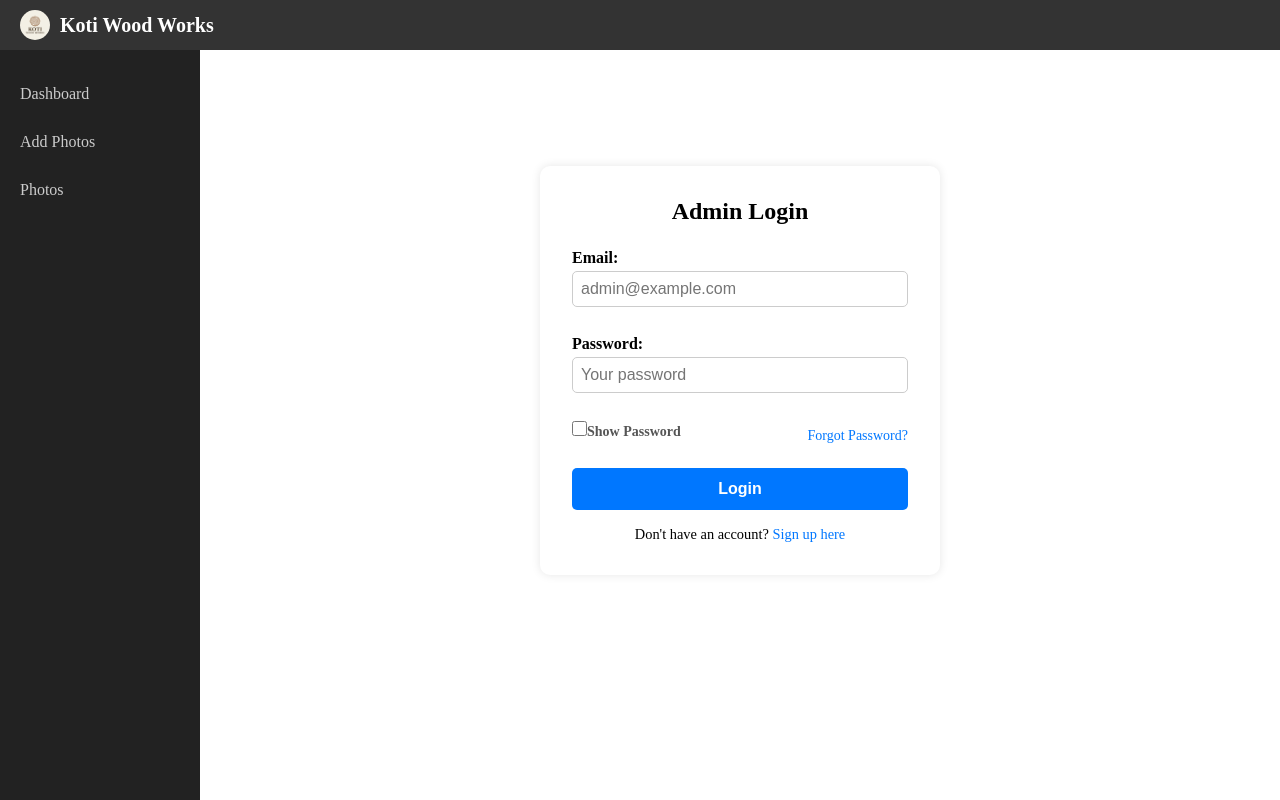
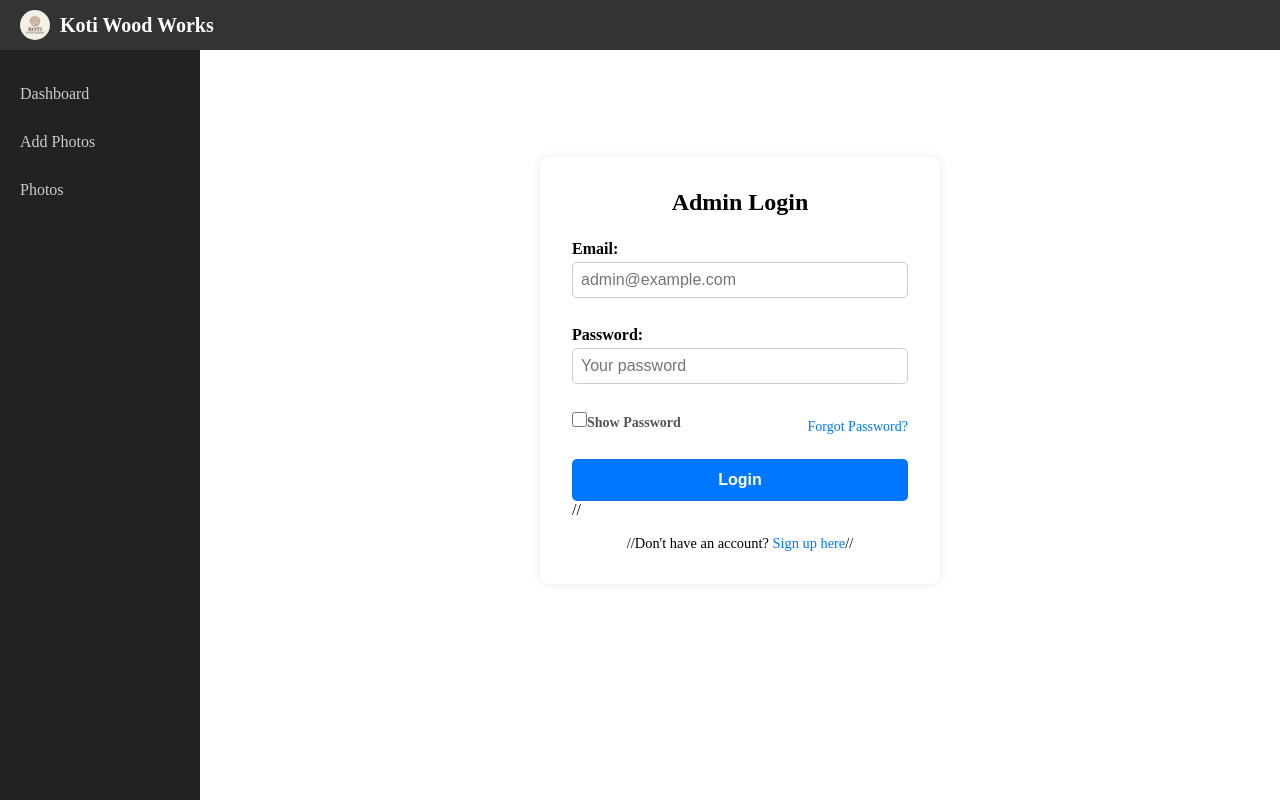
Before and after one commit to lokesh143b/koti-wood-works-admin, a React (Vite) app: page /login in a window 1280 px wide. Built offline with nearby package versions, Linux system fonts and the light colour scheme; no server answers.

Commit message:
Update Login.jsx

```diff
--- a/src/pages/Login/Login.jsx
+++ b/src/pages/Login/Login.jsx
@@ -98,9 +98,9 @@ const Login = () => {
           {isLoading ? "Logging in..." : "Login"}
         </button>
 
-        <p>
-          Don't have an account? <Link to="/signup">Sign up here</Link>
-        </p>
+        //<p>
+        //Don't have an account? <Link to="/signup">Sign up here</Link>
+        //</p>
       </form>
     </div>
   );
```
